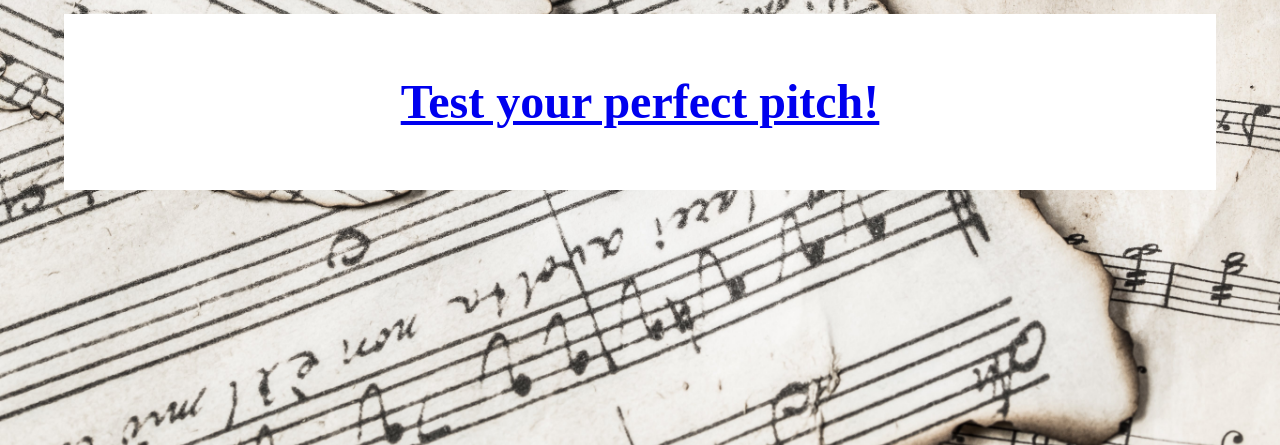
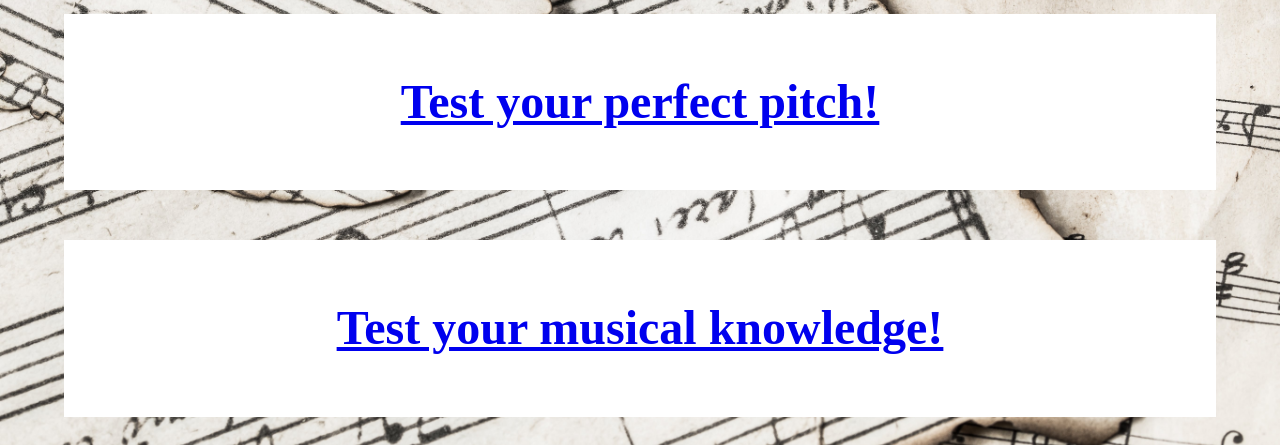
Before and after one commit to audreyyang25/MusicMania, a Flask app: page /games in a window 1280 px wide. Shown: the part 355-800 px from the top of the page. Run offline with Flask 3, Linux system fonts and the light colour scheme; some libraries are stand-ins or nearby versions.

Commit message:
Update games.html

```diff
--- a/musicMania/templates/games.html
+++ b/musicMania/templates/games.html
@@ -10,6 +10,10 @@
 
 {% block main %}
     <div class = "card1">
-        <a href="pitch"><h1>Test your perfect pitch!</h1></a>
+        <a href="pitchgame"><h1>Test your perfect pitch!</h1></a>
+    </div>
+
+    <div class = "card1">
+        <a href="composergame"><h1>Test your musical knowledge!</h1></a>
     </div>
 {% endblock %}
```
